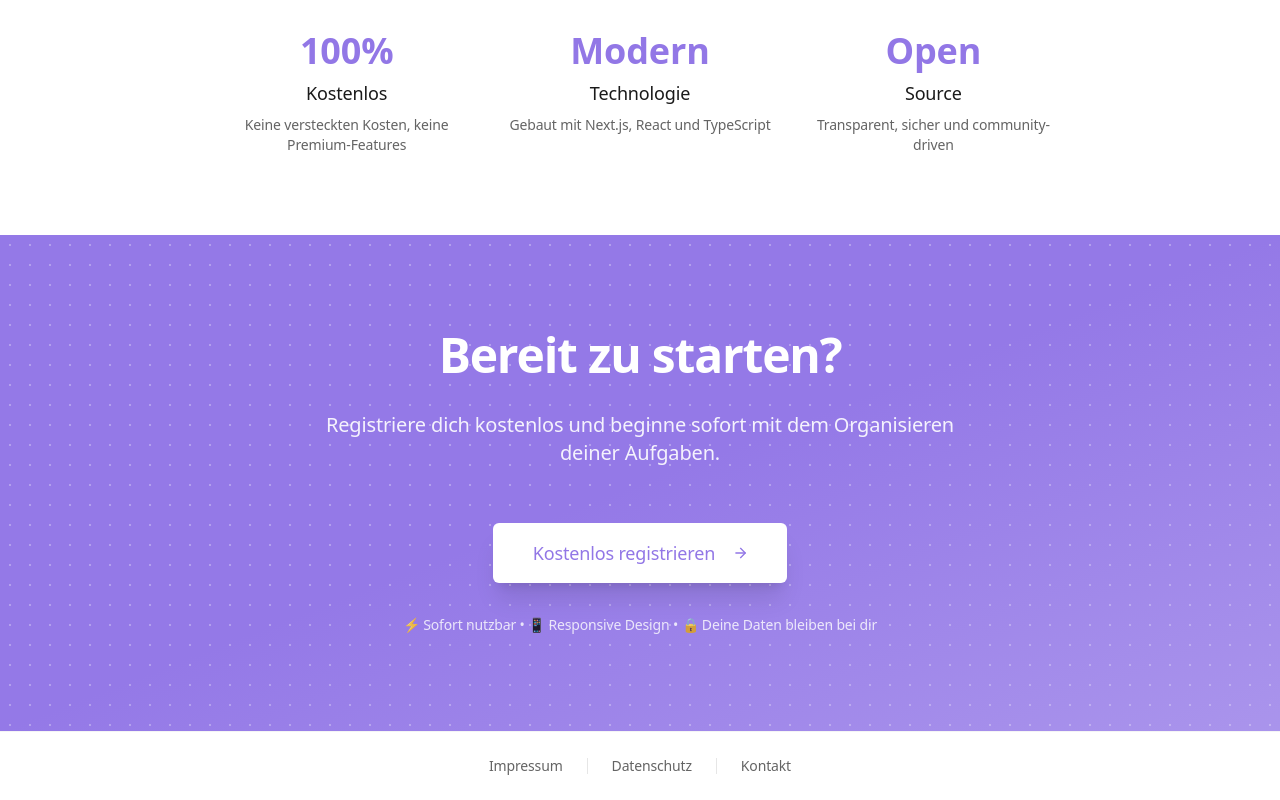
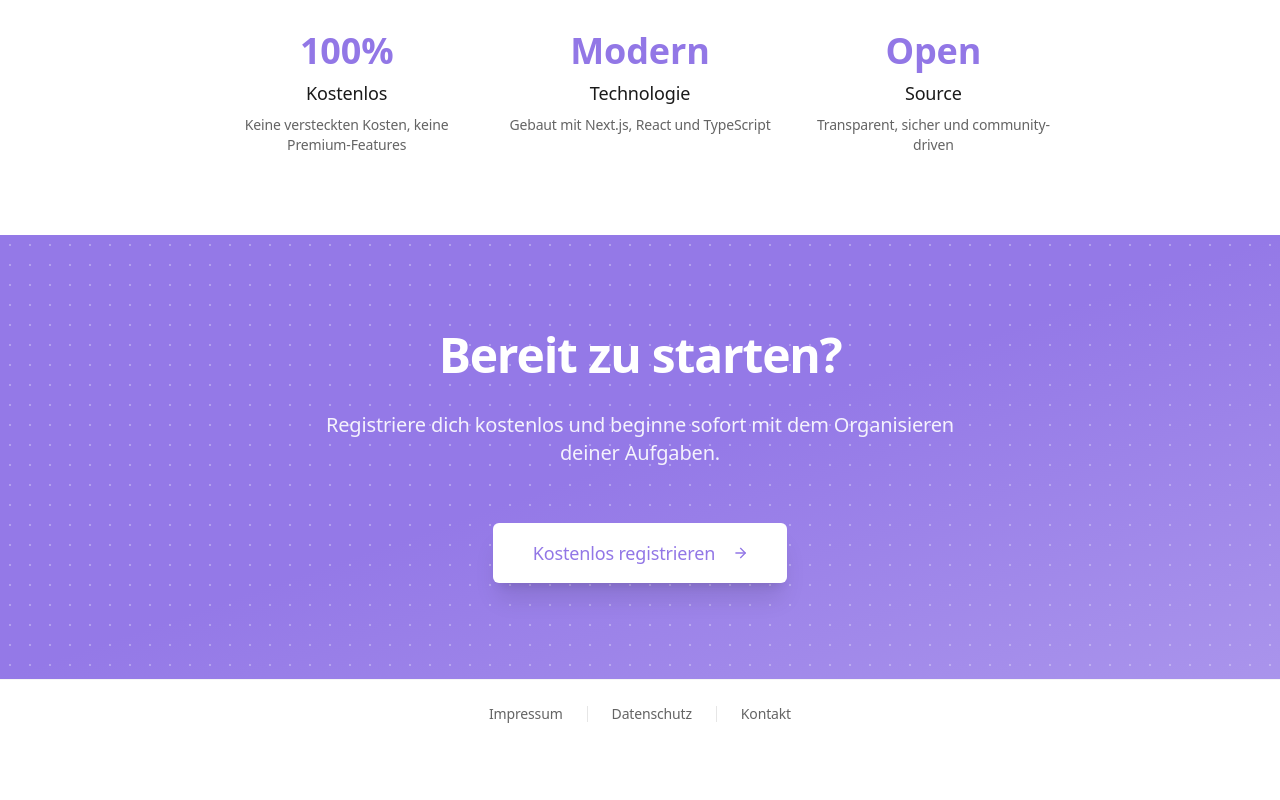
Before and after one commit to ledo9315/taskify, a Next.js app: page /1/landing in a window 1280 px wide. Shown: the part 2639-3439 px from the top of the page. After the commit the page ends 3387 px from the top, so only its background shows below. Built offline with nearby package versions, Linux system fonts and the light colour scheme.

Commit message:
Feat: Entferne CTA-Features von der LandingPage und aktualisiere die Übersetzungen in der deutschen Sprachdatei

```diff
--- a/src/app/[locale]/(routes)/landing/page.tsx
+++ b/src/app/[locale]/(routes)/landing/page.tsx
@@ -875,19 +875,6 @@ export default function LandingPage() {
                 </motion.div>
               </Link>
             </motion.div>
-
-            <motion.div
-              className="text-white/80 text-sm"
-              variants={itemVariants}
-              initial={{ y: 20, opacity: 0 }}
-              animate={ctaInView ? { y: 0, opacity: 1 } : { y: 20, opacity: 0 }}
-              transition={{ delay: 0.8 }}
-            >
-              <FormattedMessage
-                id="Landing.cta.features"
-                defaultMessage="⚡ Sofort nutzbar • 📱 Responsive Design • 🔒 Deine Daten bleiben bei dir"
-              />
-            </motion.div>
           </motion.div>
         </div>
       </motion.section>
--- a/src/lang/de.json
+++ b/src/lang/de.json
@@ -132,7 +132,6 @@
   "Landing.cta.title": "Bereit zu starten?",
   "Landing.cta.subtitle": "Registriere dich kostenlos und beginne sofort mit dem Organisieren deiner Aufgaben.",
   "Landing.cta.button": "Kostenlos registrieren",
-  "Landing.cta.features": "⚡ Sofort nutzbar • 📱 Responsive Design • 🔒 Deine Daten bleiben bei dir",
   "Landing.footer.copyright": "© 2025 Taskify. Alle Rechte vorbehalten.",
   "Landing.dashboard.imageAlt": "Taskify Hero Image - Aufgabenverwaltung",
   "Landing.footer.privacy": "Datenschutz",
```
